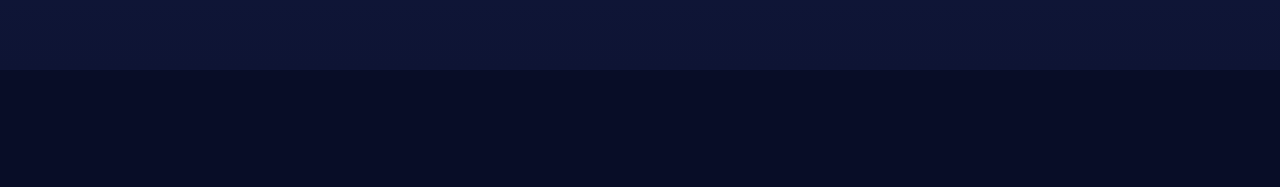
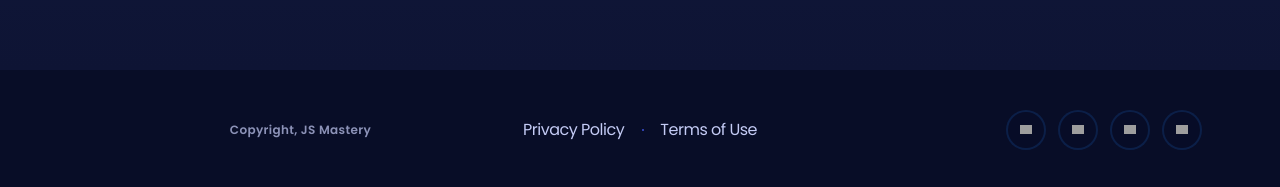
Before and after one commit to Suraj-Xettri/Saas_Platform, a React (Vite) app: page / in a window 1280 px wide. Shown: the part 6826-7013 px from the top of the page. Before the commit the page ends 6896 px from the top, so only its background shows below. Built offline with nearby package versions, Linux system fonts and the light colour scheme; grey boxes are pictures that could not be loaded.

Commit message:
added footer

```diff
--- a/src/App.jsx
+++ b/src/App.jsx
@@ -6,6 +6,7 @@
 import Faq from './sections/Faq'
 import Testimonials from './sections/Testimonials'
 import Download from './sections/Download'
+import Footer from './sections/Footer'
 const App = () => {
   return (
     <main className='overflow-hidden'>
@@ -16,6 +17,7 @@
       <Faq/>
       <Testimonials/>
       <Download/>
+      <Footer/>
     </main>
   )
 }
--- /dev/null
+++ b/src/sections/Footer.jsx
@@ -0,0 +1,38 @@
+import { socials } from "../constants/index.jsx";
+
+const Footer = () => {
+  return (
+    <footer>
+      <div className="container py-10">
+        <div className="flex w-full max-md:flex-col">
+          <div className="small-compact flex flex-1 flex-wrap items-center justify-center gap-5">
+            <p className="opacity-70">Copyright, JS Mastery</p>
+          </div>
+          <div className="flex items-center justify-center sm:ml-auto">
+            <p className="legal-after relative mr-9 text-p5 transition-all duration-500 hover:text-p1">
+              Privacy Policy
+            </p>
+            <p className="text-p5 transition-all duration-500 hover:text-p1">
+              Terms of Use
+            </p>
+          </div>
+
+          <ul className="flex flex-1 justify-center gap-3 max-md:mt-10 md:justify-end">
+            {socials.map(({ id, url, icon, title }) => (
+              <li key={id}>
+                <a href={url} className="social-icon">
+                  <img
+                    src={icon}
+                    alt={title}
+                    className="size-1/3 object-contain"
+                  />
+                </a>
+              </li>
+            ))}
+          </ul>
+        </div>
+      </div>
+    </footer>
+  );
+};
+export default Footer;
```
